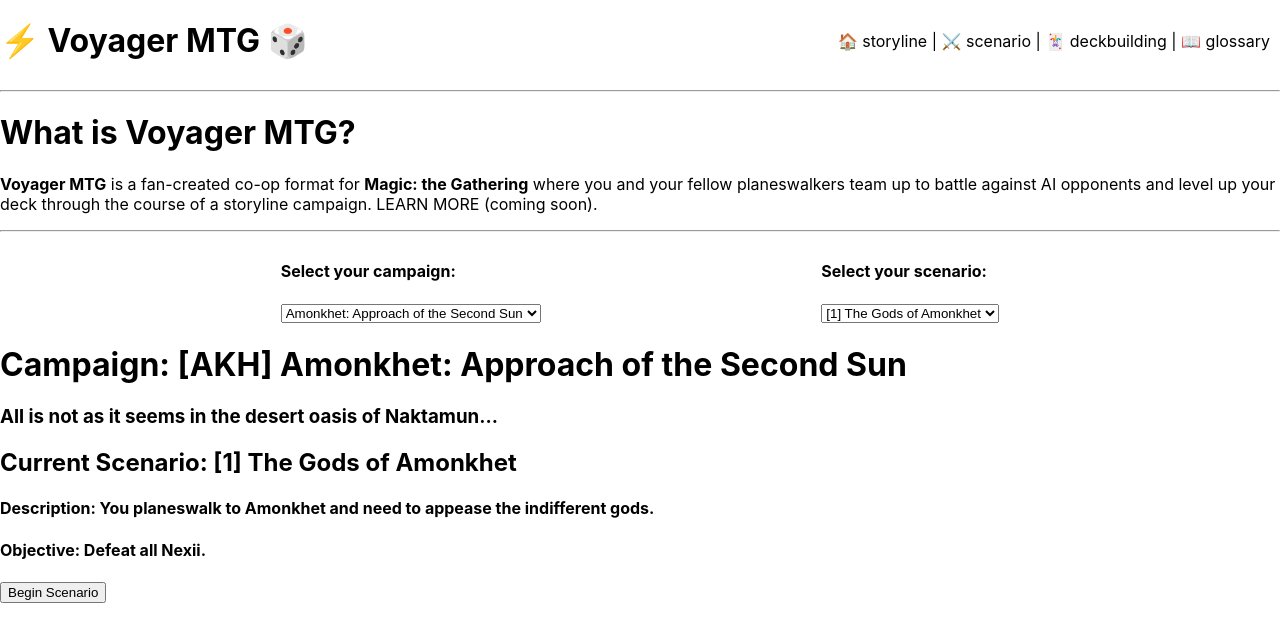
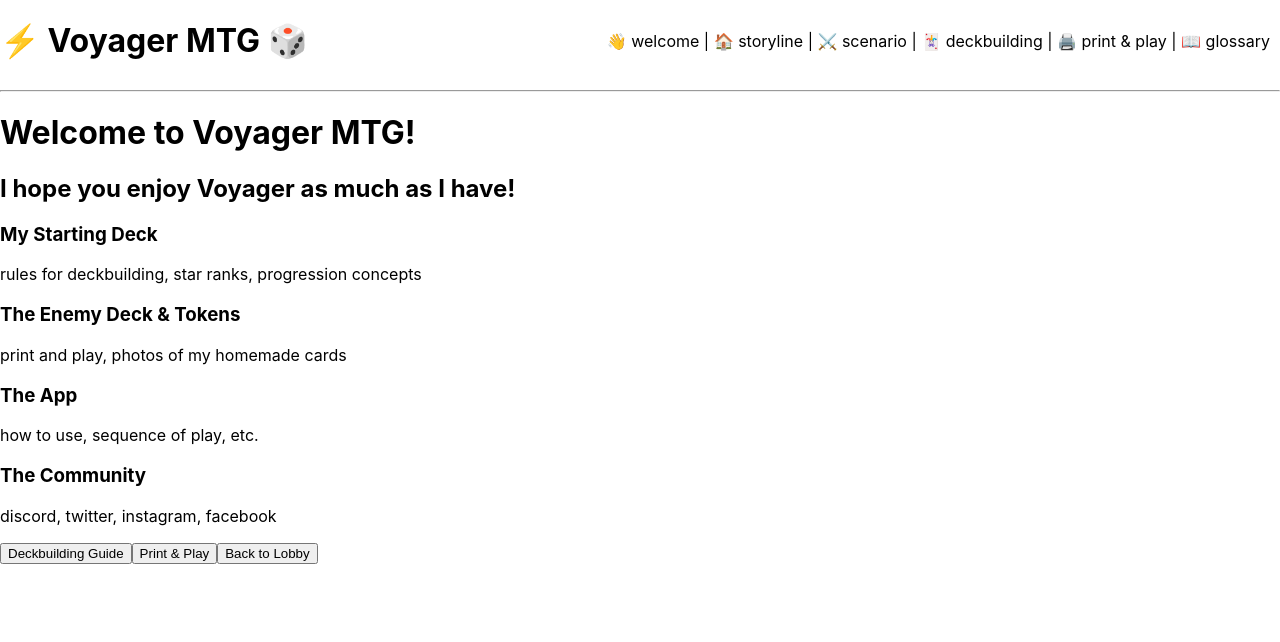
Before and after one commit to jackconwayiv/trick-deck, a React (Create React App) app: page /welcome in a window 1280 px wide. Before the commit this address led to /. Shown: the top 642 px of the page. Built offline with nearby package versions, Linux system fonts and the light colour scheme.

Commit message:
add welcome and print & play placeholder pages

```diff
--- a/src/App.tsx
+++ b/src/App.tsx
@@ -3,10 +3,12 @@
 import Deckbuilding from "./components/Deckbuilding";
 import Glossary from "./components/Glossary";
 import NavFrame from "./components/NavFrame";
+import PrintAndPlay from "./components/PrintAndPlay";
 import Scenario from "./components/Scenario";
 import Storyline from "./components/Storyline";
 import TrickDeck from "./components/TrickDeck";
 import Victory from "./components/Victory";
+import Welcome from "./components/Welcome";
 
 function App() {
   const [campaignCode, setCampaignCode] = useState<string>("AKH");
@@ -34,7 +36,9 @@
               />
             }
           />
+          <Route path="welcome" element={<Welcome />} />
           <Route path="deckbuilding" element={<Deckbuilding />} />
+          <Route path="printandplay" element={<PrintAndPlay />} />
           <Route path="glossary" element={<Glossary />} />
           <Route
             path="scenario/:campaignCode/:scenarioNumber"
--- a/src/components/Deckbuilding.tsx
+++ b/src/components/Deckbuilding.tsx
@@ -3,6 +3,15 @@
   return (
     <>
       <h1>Deckbuilding</h1>
+      <p>
+        Starting deck: 60 cards, no cards above uncommon rarity, suggested 24
+        lands, 35 nonlands, and 1 commander (any rarity allowed)
+      </p>
+      <p>Level progression coming soon</p>
+      <p>
+        Star ranks: base starting deck is rank 1. Add a star if ___, ___, ___,
+        and ___. (Max 5.)
+      </p>
     </>
   );
 }
--- a/src/components/Glossary.tsx
+++ b/src/components/Glossary.tsx
@@ -3,15 +3,16 @@
   return (
     <>
       <h1>Glossary</h1>
-      <div>
-        If an enemy would cast a trick against you but is somehow prevented,
+      <p>
+        If an enemy would cast a trick against you but is somehow prevented
+        (such as by an "opponent can't play spells on your turn" effect),
         instead you get 2 Woe counters.
-      </div>
-      <div>
+      </p>
+      <p>
         If an enemy would discard a card, mill the enemy deck 1 and get 1 Weal
         counter.
-      </div>
-      <div>The enemy's hand size is calculated as ___ + ___ - ___.</div>
+      </p>
+      <p>The enemy's hand size is calculated as ___ + ___ - ___.</p>
     </>
   );
 }
--- a/src/components/NavFrame.tsx
+++ b/src/components/NavFrame.tsx
@@ -23,6 +23,13 @@
           ⚡ Voyager MTG 🎲
         </h1>
         <div style={{ padding: "5px", margin: "5px" }}>
+          <span
+            style={{ cursor: "pointer" }}
+            onClick={() => navigate("/welcome")}
+          >
+            👋 welcome
+          </span>{" "}
+          |{" "}
           <span style={{ cursor: "pointer" }} onClick={() => navigate("/")}>
             🏠 storyline
           </span>{" "}
@@ -45,6 +52,13 @@
           |{" "}
           <span
             style={{ cursor: "pointer" }}
+            onClick={() => navigate("/printandplay")}
+          >
+            🖨️ print & play
+          </span>{" "}
+          |{" "}
+          <span
+            style={{ cursor: "pointer" }}
             onClick={() => navigate("/glossary")}
           >
             📖 glossary
--- /dev/null
+++ b/src/components/PrintAndPlay.tsx
@@ -0,0 +1,20 @@
+import "../styles.css";
+export default function PrintAndPlay() {
+  return (
+    <>
+      <h1>Print & Play</h1>
+      <ul>
+        <h3>Enemy Deck Cards</h3>
+        <li>CORE</li>
+        <li>AKH</li>
+        <li>MKM</li>
+      </ul>
+      <ul>
+        <h3>Enemy Tokens</h3>
+        <li>CORE</li>
+        <li>AKH</li>
+        <li>MKM</li>
+      </ul>
+    </>
+  );
+}
--- a/src/components/Storyline.tsx
+++ b/src/components/Storyline.tsx
@@ -59,7 +59,13 @@
         <b>Voyager MTG</b> is a fan-created co-op format for{" "}
         <b>Magic: the Gathering</b> where you and your fellow planeswalkers team
         up to battle against AI opponents and level up your deck through the
-        course of a storyline campaign. LEARN MORE (coming soon).
+        course of a storyline campaign.{" "}
+        <button
+          style={{ cursor: "pointer" }}
+          onClick={() => navigate(`/welcome`)}
+        >
+          LEARN MORE
+        </button>
       </p>
       <hr />
       <div
--- /dev/null
+++ b/src/components/Welcome.tsx
@@ -0,0 +1,44 @@
+import { useNavigate } from "react-router-dom";
+import "../styles.css";
+export default function Welcome() {
+  const navigate = useNavigate();
+
+  return (
+    <div>
+      <h1>Welcome to Voyager MTG!</h1>
+      <h2>I hope you enjoy Voyager as much as I have!</h2>
+      <h3>My Starting Deck</h3>
+      <p>rules for deckbuilding, star ranks, progression concepts</p>
+      <h3>The Enemy Deck & Tokens</h3>
+      <p>print and play, photos of my homemade cards</p>
+      <h3>The App</h3>
+      <p>how to use, sequence of play, etc.</p>
+      <h3>The Community</h3>
+      <p> discord, twitter, instagram, facebook</p>
+      <button
+        style={{ cursor: "pointer" }}
+        onClick={() => {
+          navigate(`/deckbuilding`);
+        }}
+      >
+        Deckbuilding Guide
+      </button>
+      <button
+        style={{ cursor: "pointer" }}
+        onClick={() => {
+          navigate(`/printandplay`);
+        }}
+      >
+        Print & Play
+      </button>
+      <button
+        style={{ cursor: "pointer" }}
+        onClick={() => {
+          navigate(`/`);
+        }}
+      >
+        Back to Lobby
+      </button>
+    </div>
+  );
+}
```
